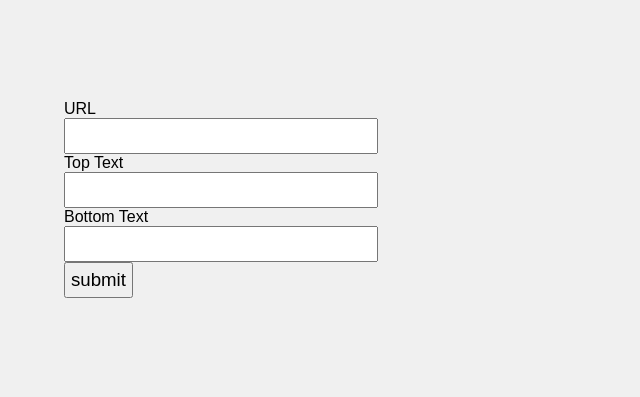
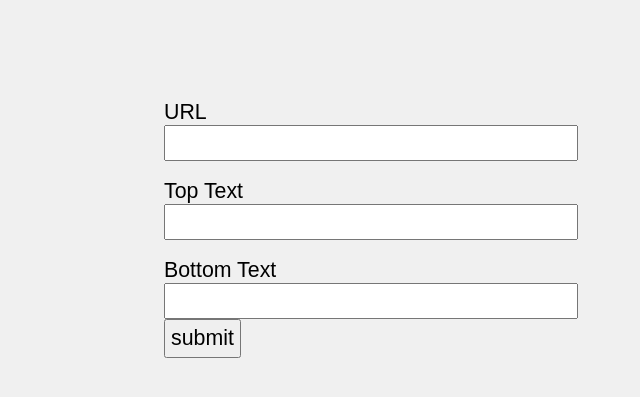
Before and after one commit to csos95/FullStack-silva, a PHP site: page / in a window 1280 px wide. Shown: the top 397 px of the page, without its empty margins (276-916 px from the left). Run offline with PHP 8.4, Linux system fonts and the light colour scheme.

Commit message:
page formatting

```diff
--- a/assignments/memegenerator/www/html/index.html
+++ b/assignments/memegenerator/www/html/index.html
@@ -15,9 +15,9 @@
 	<div id="wrapper">
 		<form>
 			<label for="url">URL</label><br>
-			<input id="url" type="url"><br>
+			<input id="url" type="url"><br><br>
 			<label for="top">Top Text</label><br>
-			<input id="top" type="text"><br>
+			<input id="top" type="text"><br><br>
 			<label for="bottom">Bottom Text</label><br>
 			<input id="bottom" type="text"><br>
 			<input type="button" value="submit" onclick="send_request()">
--- a/assignments/memegenerator/www/html/style.css
+++ b/assignments/memegenerator/www/html/style.css
@@ -4,16 +4,21 @@ body {
 }
 #wrapper {
     position: relative;
-    width: 600px;
+    width: 400px;
     margin: auto;
     margin-top: 100px;
 }
-input {
+label {
+    font-size: 16pt;
+}
+input[type="url"], input[type="text"] {
+    width: 100%;
     font-size: 14pt;
     padding: 5px;
 }
-input[type="text"], input[type="url"] {
-    width: 300px;
+input[type="button"] {
+    font-size: 16pt;
+    padding: 5px;
 }
 /* .image {
     object-fit: cover;
```
Also changed, not shown: 1 other file.
